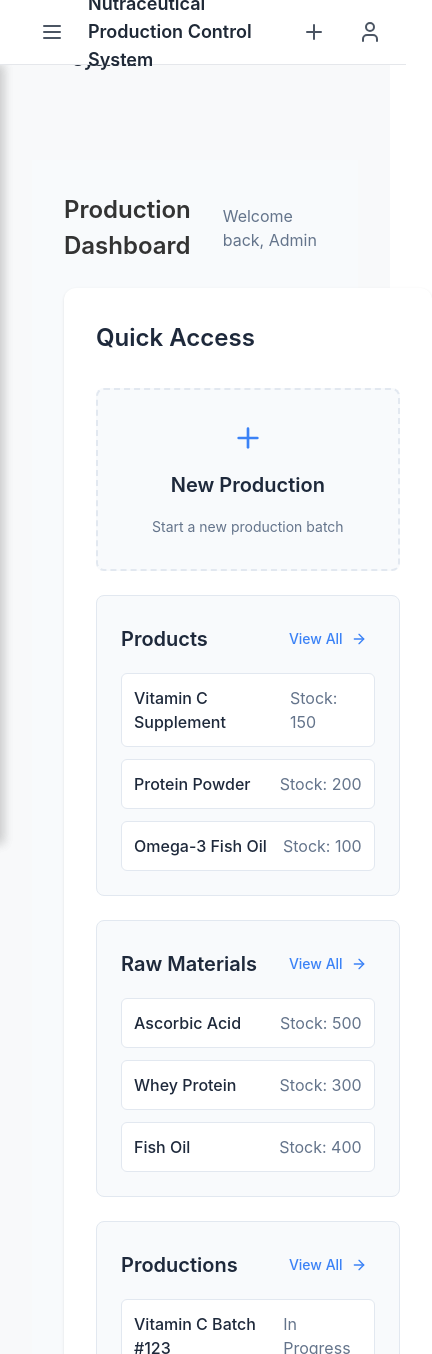
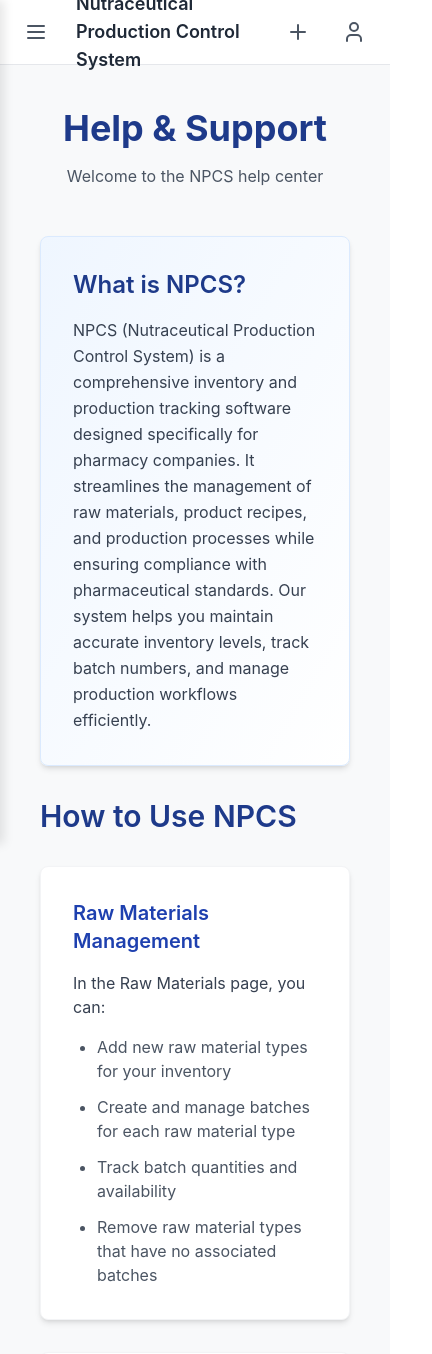
Before and after one commit to b-bayram/Nutraceutical-Production-Control-System, a React (Create React App) app in the folder frontend/: page /help-support in a window 390 px wide. Before the commit this address led to /. Shown: the top 1354 px of the page, 432 px wide, since content can reach past the window. Built offline with nearby package versions, Linux system fonts and the light colour scheme; no server answers; sample sign-in values are in the browser's storage.

Commit message:
Fixed loading screens and sidebar. Added support page
Cleaner loading
Sidebar now opens in mobile too
Added simple support page

```diff
--- a/frontend/src/App.js
+++ b/frontend/src/App.js
@@ -5,6 +5,7 @@ import Homepage from './pages/Homepage';
 import Products from './pages/Products';
 import RawMaterials from './pages/RawMaterials';
 import ProductionQueue from './pages/ProductionQueue';
+import HelpAndSupport from './pages/HelpAndSupport';
 import Login from './pages/Login';
 
 const PrivateRoute = ({ children }) => {
@@ -49,6 +50,12 @@ function App() {
           </PrivateRoute>
         } />
 
+        <Route path="/help-support" element={
+          <PrivateRoute>
+            <HelpAndSupport />
+          </PrivateRoute>
+        } />
+
         <Route path="*" element={<Navigate to="/login" replace />} />
       </Routes>
     </Router>
--- a/frontend/src/components/Sidebar.js
+++ /dev/null
@@ -1,33 +0,0 @@
-import React from 'react';
-import { NavLink } from 'react-router-dom';
-import { Package, ClipboardList, Settings, HelpCircle } from 'lucide-react';
-
-const Sidebar = () => {
-  const getLinkClass = ({ isActive }) =>
-    `flex items-center space-x-2 px-4 py-2 rounded-lg ${
-      isActive ? 'bg-blue-50 text-blue-600' : 'text-gray-600 hover:bg-gray-50'
-    }`;
-
-  return (
-    <div className="flex flex-col space-y-1">
-      <NavLink to="/raw-materials" className={getLinkClass}>
-        <Package className="h-5 w-5" />
-        Raw Materials
-      </NavLink>
-      <NavLink to="/production-queue" className={getLinkClass}>
-        <ClipboardList className="h-5 w-5" />
-        Production Queue
-      </NavLink>
-      <NavLink to="/settings" className={getLinkClass}>
-        <Settings className="h-5 w-5" />
-        Settings
-      </NavLink>
-      <NavLink to="/help" className={getLinkClass}>
-        <HelpCircle className="h-5 w-5" />
-        Help and Support
-      </NavLink>
-    </div>
-  );
-};
-
-export default Sidebar;
--- /dev/null
+++ b/frontend/src/pages/HelpAndSupport.js
@@ -0,0 +1,114 @@
+import React from 'react';
+import { Mail, Phone } from 'lucide-react';
+
+const HelpAndSupport = () => {
+  return (
+    <div className="p-6 max-w-6xl mx-auto space-y-8 mt-12">
+      <div className="text-center mb-12">
+        <h1 className="text-4xl font-bold mb-4 text-blue-900">Help & Support</h1>
+        <p className="text-gray-600 max-w-2xl mx-auto">
+          Welcome to the NPCS help center
+        </p>
+      </div>
+
+      {/* About NPCS Section */}
+      <div className="bg-gradient-to-br from-blue-50 to-white rounded-lg shadow-md mb-8 border border-blue-100">
+        <div className="p-8">
+          <h2 className="text-2xl font-semibold mb-4 text-blue-900">What is NPCS?</h2>
+          <p className="text-gray-700 leading-relaxed">
+            NPCS (Nutraceutical Production Control System) is a comprehensive inventory and production tracking software
+            designed specifically for pharmacy companies. It streamlines the management of raw materials,
+            product recipes, and production processes while ensuring compliance with pharmaceutical standards.
+            Our system helps you maintain accurate inventory levels, track batch numbers, and manage
+            production workflows efficiently.
+          </p>
+        </div>
+      </div>
+
+      {/* User Guide Section */}
+      <div className="space-y-8">
+        <h2 className="text-3xl font-semibold mb-6 text-blue-900">How to Use NPCS</h2>
+
+        {/* Raw Materials Guide */}
+        <div className="bg-white rounded-lg shadow-md hover:shadow-lg transition-shadow duration-300 border border-gray-100">
+          <div className="p-8">
+            <h3 className="text-xl font-semibold mb-4 text-blue-800">Raw Materials Management</h3>
+            <p className="text-gray-700 mb-4">
+              In the Raw Materials page, you can:
+            </p>
+            <ul className="list-disc ml-6 space-y-3 text-gray-600">
+              <li>Add new raw material types for your inventory</li>
+              <li>Create and manage batches for each raw material type</li>
+              <li>Track batch quantities and availability</li>
+              <li>Remove raw material types that have no associated batches</li>
+            </ul>
+          </div>
+        </div>
+
+        {/* Products Guide */}
+        <div className="bg-white rounded-lg shadow-md hover:shadow-lg transition-shadow duration-300 border border-gray-100">
+          <div className="p-8">
+            <h3 className="text-xl font-semibold mb-4 text-blue-800">Products Management</h3>
+            <p className="text-gray-700 mb-4">
+              The Products page allows you to:
+            </p>
+            <ul className="list-disc ml-6 space-y-3 text-gray-600">
+              <li>Create new product definitions with custom names</li>
+              <li>Define product recipes by specifying required raw materials</li>
+              <li>Manage existing product specifications</li>
+              <li>Prepare products for production queue</li>
+            </ul>
+          </div>
+        </div>
+
+        {/* Production Queue Guide */}
+        <div className="bg-white rounded-lg shadow-md hover:shadow-lg transition-shadow duration-300 border border-gray-100">
+          <div className="p-8">
+            <h3 className="text-xl font-semibold mb-4 text-blue-800">Production Queue Management</h3>
+            <p className="text-gray-700 mb-4">
+              In the Production Queue page, you can:
+            </p>
+            <ul className="list-disc ml-6 space-y-3 text-gray-600">
+              <li>Initiate new production orders by selecting products</li>
+              <li>Choose specific raw material batches for production</li>
+              <li>Track production status through three distinct states</li>
+              <li>Complete productions and automatically update inventory levels</li>
+            </ul>
+          </div>
+        </div>
+      </div>
+
+      {/* Contact Information */}
+      <div className="mt-16">
+        <h2 className="text-3xl font-semibold mb-8 text-blue-900">Contact Support</h2>
+        <div className="grid md:grid-cols-2 gap-6">
+          <div className="bg-gradient-to-br from-blue-50 to-white rounded-lg shadow-md border border-blue-100">
+            <div className="p-8">
+              <div className="flex items-center space-x-4">
+                <Mail className="h-8 w-8 text-blue-600" />
+                <div>
+                  <h3 className="font-medium text-lg text-blue-900">Email Support</h3>
+                  <p className="text-gray-600 mt-1">support@npcs.com</p>
+                </div>
+              </div>
+            </div>
+          </div>
+
+          <div className="bg-gradient-to-br from-blue-50 to-white rounded-lg shadow-md border border-blue-100">
+            <div className="p-8">
+              <div className="flex items-center space-x-4">
+                <Phone className="h-8 w-8 text-blue-600" />
+                <div>
+                  <h3 className="font-medium text-lg text-blue-900">Phone Support</h3>
+                  <p className="text-gray-600 mt-1">+0 00000000</p>
+                </div>
+              </div>
+            </div>
+          </div>
+        </div>
+      </div>
+    </div>
+  );
+};
+
+export default HelpAndSupport;
--- a/frontend/src/pages/Layout.css
+++ b/frontend/src/pages/Layout.css
@@ -1,64 +1,49 @@
 .layout {
-  display: flex;
-  flex-direction: column;
   min-height: 100vh;
+  position: relative;
+  display: block;
+  background-color: #f8f9fa;
+}
+
+.topbar {
+  position: fixed;
+  top: 0;
+  left: 0;
+  right: 0;
+  height: 64px;
+  z-index: 40;
+  background: white;
 }
 
 .sidebar {
   width: 280px;
   background: linear-gradient(180deg, #1a73e8 0%, #1557b0 100%);
   position: fixed;
-  top: 64px;
+  top: 0;
   left: 0;
   bottom: 0;
   transform: translateX(0);
   transition: transform 0.3s ease-in-out;
-  z-index: 40;
+  z-index: 45;
   overflow-y: auto;
   box-shadow: 4px 0 10px rgba(0, 0, 0, 0.1);
 }
+
 
 .sidebar.closed {
   transform: translateX(-100%);
 }
 
 .main-content {
-  margin-top: 64px;
   position: relative;
   padding: 24px;
+  margin-top: 20px;
+  min-height: calc(100vh - 64px);
   background-color: #f8f9fa;
-  min-height: calc(100vh - 64px);
-  transition: margin-left 0.3s ease-in-out;
-  will-change: margin-left;
+  z-index: 30;
 }
 
-/* Define the animation */
-@keyframes fadeInUp {
-  from {
-    opacity: 0;
-    transform: translateY(20px);
-  }
-  to {
-    opacity: 1;
-    transform: translateY(0);
-  }
-}
-
-/* Loading animation */
-@keyframes spin {
-  from {
-    transform: rotate(0deg);
-  }
-  to {
-    transform: rotate(360deg);
-  }
-}
-
-.animate-spin {
-  animation: spin 1s linear infinite;
-}
-
-@media (max-width: 768px) {
+@media (max-width: 400px) {
   .sidebar {
     transform: translateX(-100%);
   }
@@ -68,7 +53,6 @@
   }
 
   .main-content {
-    margin-left: 0 !important;
     padding: 16px;
   }
 }
--- a/frontend/src/pages/Layout.js
+++ b/frontend/src/pages/Layout.js
@@ -6,38 +6,32 @@ import Sidebar from './Sidebar';
 
 const Layout = ({ children }) => {
   const location = useLocation();
-  const [isInitialized, setIsInitialized] = useState(false);
-  const [isSidebarOpen, setSidebarOpen] = useState(false);
+  const [isMounted, setIsMounted] = useState(false);
+  const [isSidebarOpen, setSidebarOpen] = useState(true);
   const sidebarRef = useRef(null);
   const menuButtonRef = useRef(null);
 
-  // Sayfa yüklendiğinde ve route değiştiğinde sidebar'ı aç
   useEffect(() => {
-    if (!isInitialized) {
-      setSidebarOpen(true);
-      setIsInitialized(true);
-    }
-  }, [isInitialized, location]);
+    setIsMounted(true);
+  }, []);
 
   useEffect(() => {
     function handleClickOutside(event) {
-      // Eğer sidebar zaten kapalıysa, işlem yapma
       if (!isSidebarOpen) return;
 
-      // Menü butonuna tıklanmışsa işlem yapma
       if (menuButtonRef.current && menuButtonRef.current.contains(event.target)) {
         return;
       }
 
-      // Sidebar dışına tıklanmışsa kapat
       if (sidebarRef.current && !sidebarRef.current.contains(event.target)) {
         setSidebarOpen(false);
       }
     }
 
-    document.addEventListener('mousedown', handleClickOutside);
+    document.addEventListener('pointerdown', handleClickOutside);
+
     return () => {
-      document.removeEventListener('mousedown', handleClickOutside);
+      document.removeEventListener('pointerdown', handleClickOutside);
     };
   }, [isSidebarOpen]);
 
@@ -45,35 +39,17 @@ const Layout = ({ children }) => {
     setSidebarOpen(!isSidebarOpen);
   };
 
-  // Sayfa yüklenene kadar loading göster
-  if (!isInitialized) {
-    return (
-      <div className="layout">
+  return (
+    <div className={`layout ${isMounted ? 'mounted' : ''}`}>
+      <div className="topbar">
         <TopBar onMenuClick={handleMenuClick} menuButtonRef={menuButtonRef} />
-        <main className="main-content expanded">
-          <div className="flex items-center justify-center h-screen">
-            <div className="animate-spin rounded-full h-8 w-8 border-b-2 border-blue-600"></div>
-          </div>
-        </main>
       </div>
-    );
-  }
-
-  return (
-    <div className="layout">
-      <TopBar onMenuClick={handleMenuClick} menuButtonRef={menuButtonRef} />
       <Sidebar isOpen={isSidebarOpen} ref={sidebarRef} />
-      <main
-        className={`main-content ${!isSidebarOpen ? 'expanded' : ''}`}
-        style={{
-          transition: 'margin-left 0.3s ease-in-out',
-          marginLeft: isSidebarOpen ? '280px' : '0'
-        }}
-      >
+      <main className="main-content">
         {children}
       </main>
     </div>
   );
-}
+};
 
 export default Layout;
--- a/frontend/src/pages/Products.js
+++ b/frontend/src/pages/Products.js
@@ -252,6 +252,12 @@ function Products() {
           </div>
         </div>
 
+        {isLoading ? (
+          <div className="flex justify-center items-center min-h-[200px] w-full">
+            <LoadingSpinner />
+          </div>
+        ) : (
+          <>
             <div className="overflow-x-auto">
               <table className="min-w-full bg-white">
                 <thead>
@@ -325,10 +331,12 @@ function Products() {
                 </Button>
               </div>
             )}
+          </>
+        )}
 
-        {isLoading && (
-          <div className="fixed inset-0 bg-black bg-opacity-50 flex items-center justify-center z-50">
-            <LoadingSpinner />
+        {error && (
+          <div className="error-message">
+            {error}
           </div>
         )}
 
--- a/frontend/src/pages/TopBar.js
+++ b/frontend/src/pages/TopBar.js
@@ -47,7 +47,7 @@ const TopBar = ({ onMenuClick, menuButtonRef }) => {
             >
               <Menu className="h-6 w-6" />
             </button>
-            <div className="ml-4 font-semibold text-lg text-gray-800">
+            <div className="ml-5 font-semibold text-lg text-gray-800">
               Nutraceutical Production Control System
             </div>
           </div>
```
Also changed, not shown: frontend/src/pages/ProductionQueue.js (+46 -26 lines), frontend/src/pages/Sidebar.js (+7 -10 lines). Lines whose indentation alone changed are shown as unchanged.
